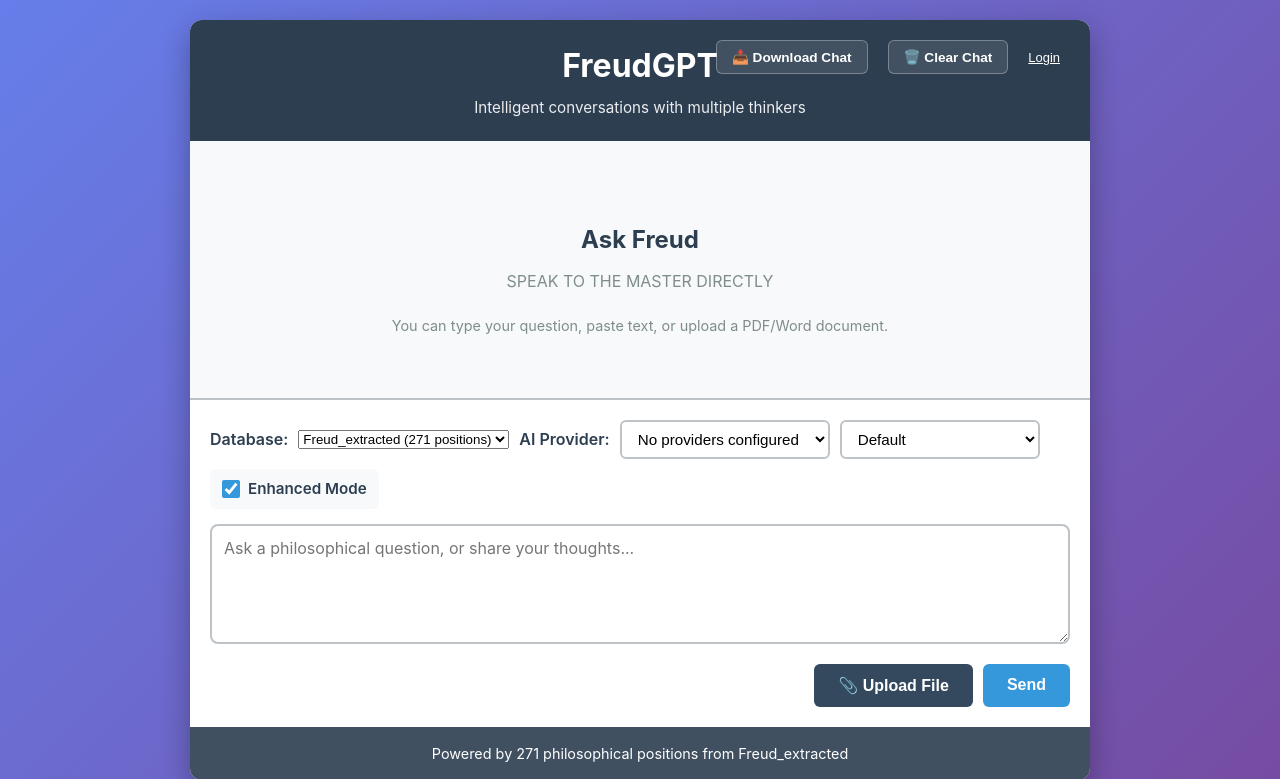
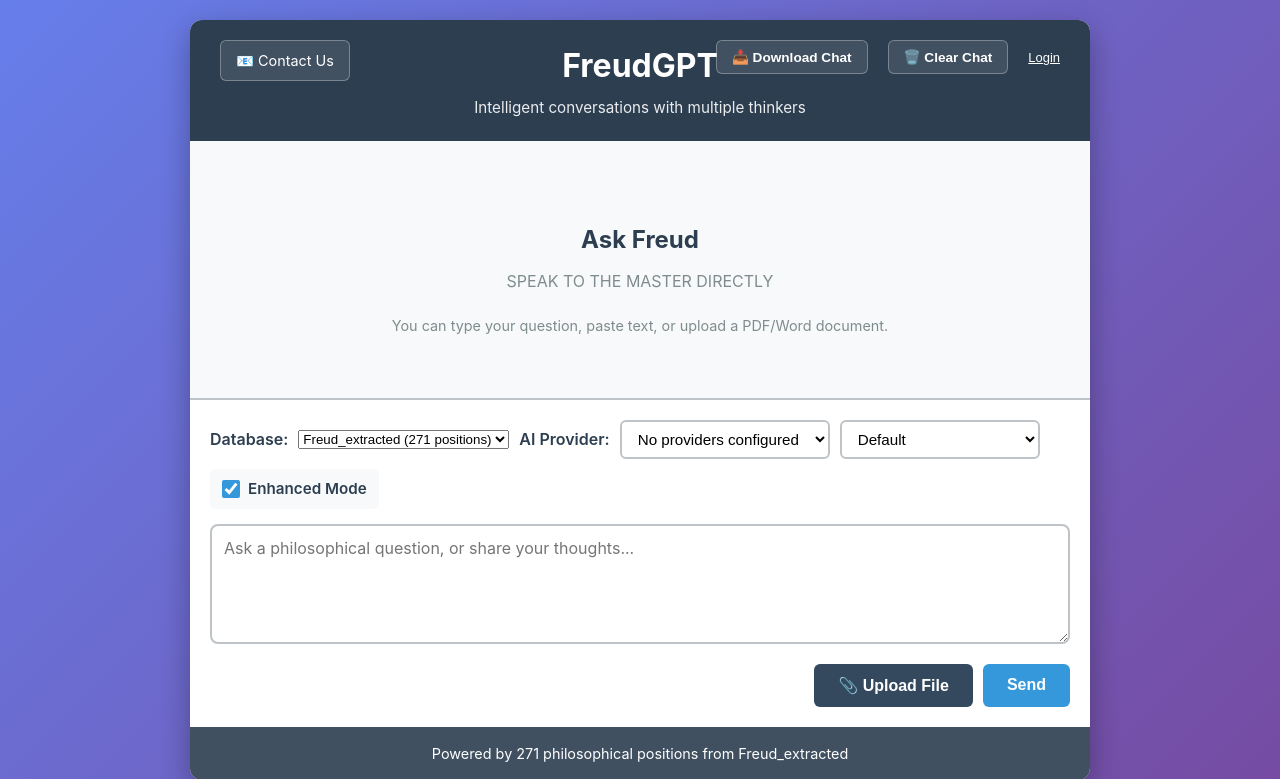
Before and after one commit to johnmichaelkuczynski/NEWFREUDGPT, a Flask app: page / in a window 1280 px wide. Shown: the top 779 px of the page. Run offline with Flask 3, Linux system fonts and the light colour scheme; data that the repository does not hold is empty; some libraries are stand-ins or nearby versions.

Commit message:
Add contact us link to the top left of the header
Added a new HTML element with a mailto link to contact@zhisystems.ai in templates/index.html, and corresponding CSS styling for the link and its container in static/style.css.

Replit-Commit-Author: Agent
Replit-Commit-Session-Id: 79a340f5-e451-4c2a-9732-eb11fd2dcaa0
Replit-Commit-Checkpoint-Type: full_checkpoint
Replit-Commit-Event-Id: 8de2a19c-fe1e-488c-b486-eb7f755ed441
Replit-Commit-Screenshot-Url: https://storage.googleapis.com/screenshot-production-us-central1/882d91e9-ef84-4818-a25e-f133f4d290d5/79a340f5-e451-4c2a-9732-eb11fd2dcaa0/MTbSsjZ

```diff
--- a/static/style.css
+++ b/static/style.css
@@ -52,6 +52,30 @@ header h1 {
 .subtitle {
     font-size: 0.95em;
     opacity: 0.9;
+}
+
+.header-left {
+    position: absolute;
+    top: 20px;
+    left: 30px;
+}
+
+.contact-link {
+    color: white;
+    text-decoration: none;
+    font-size: 0.9em;
+    padding: 8px 15px;
+    border-radius: 6px;
+    border: 1px solid rgba(255, 255, 255, 0.3);
+    background: rgba(255, 255, 255, 0.1);
+    transition: all 0.3s ease;
+    display: inline-block;
+}
+
+.contact-link:hover {
+    background: rgba(255, 255, 255, 0.2);
+    border-color: rgba(255, 255, 255, 0.5);
+    transform: translateY(-2px);
 }
 
 .header-actions {
--- a/templates/index.html
+++ b/templates/index.html
@@ -9,6 +9,9 @@
 <body>
     <div class="container">
         <header>
+            <div class="header-left">
+                <a href="mailto:contact@zhisystems.ai" class="contact-link" title="Contact us">📧 Contact Us</a>
+            </div>
             <h1>FreudGPT</h1>
             <p class="subtitle">Intelligent conversations with multiple thinkers</p>
             <div class="header-actions">
```
Also changed, not shown: 1 other file.
